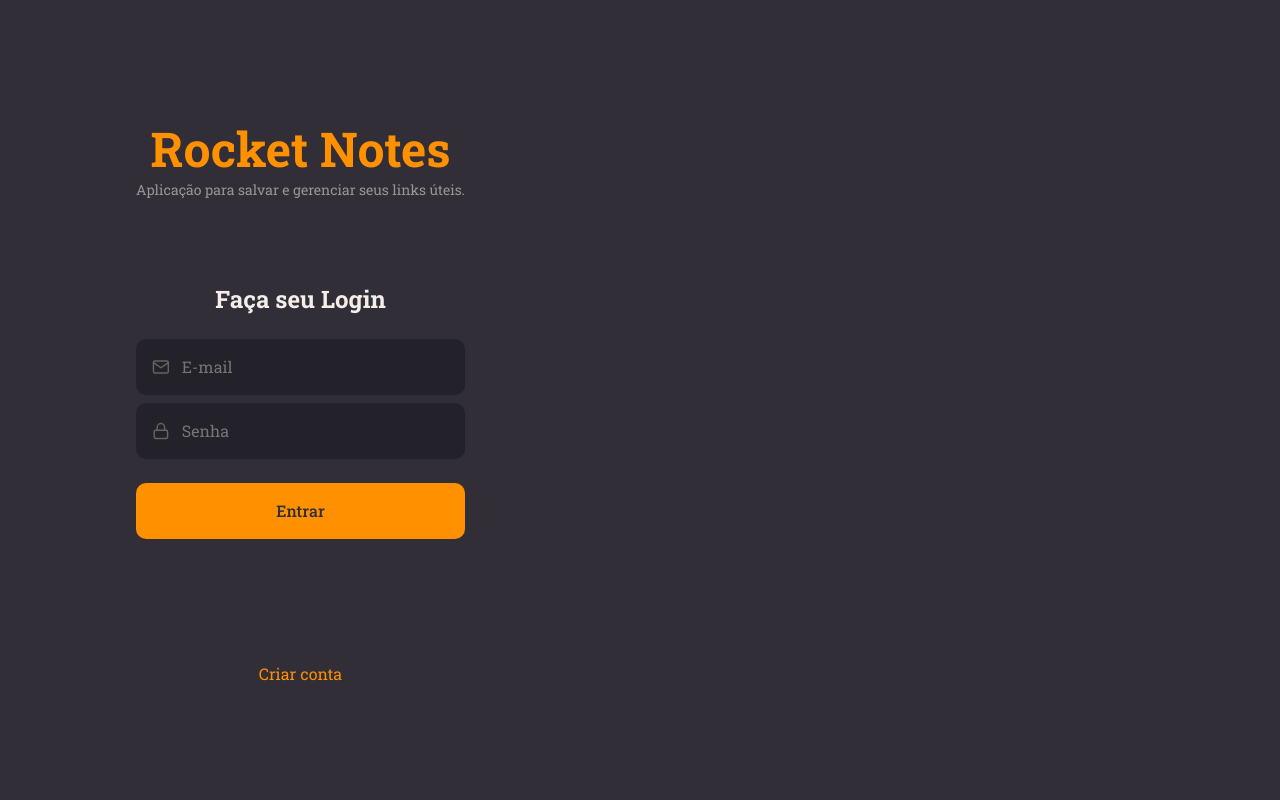
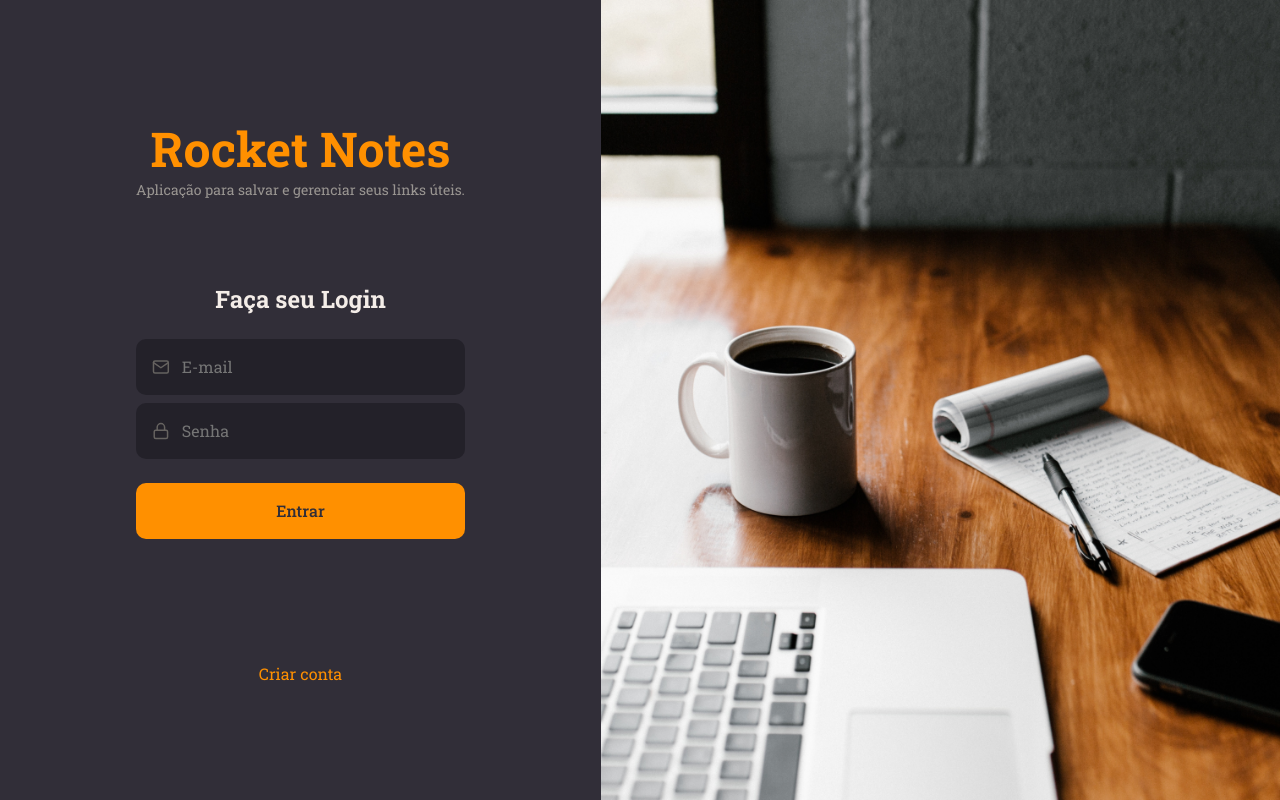
Before and after one commit to FelpsSousa/rocketnotes, a React (Vite) app in the folder frontend/rocketnotes/: page / in a window 1280 px wide. Built offline with nearby package versions, Linux system fonts and the light colour scheme.

Commit message:
Utilizando imagens. Definindo imagem da tela LognIn.

```diff
--- a/frontend/rocketnotes/src/pages/SignIn/index.jsx
+++ b/frontend/rocketnotes/src/pages/SignIn/index.jsx
@@ -3,7 +3,7 @@
 import { Input } from '../../components/Input';
 import { Button } from '../../components/Button';
 
-import { Container, Form } from './styles';
+import { Container, Form, Background } from './styles';
 
 export function SignIn() {
 
@@ -29,8 +29,14 @@
 
         <Button title="Entrar" />
 
-        <a href="#">Criar conta</a>
+        <a href="#">
+          Criar conta
+        </a>
+
       </Form>
+
+      <Background/>
+
     </Container>
   );
 }
--- a/frontend/rocketnotes/src/pages/SignIn/styles.js
+++ b/frontend/rocketnotes/src/pages/SignIn/styles.js
@@ -1,4 +1,5 @@
 import styled from 'styled-components';
+import backgroundImg from '../../assets/background.png';
 
 export const Container = styled.div`
 
@@ -40,3 +41,10 @@
     color: ${({ theme }) => theme.COLORS.ORANGE};
   }
 `;
+
+export const Background = styled.div`
+
+  flex: 1;
+  background: url(${backgroundImg}) no-repeat center center;
+  background-size: cover;
+`;
```
Also changed, not shown: frontend/rocketnotes/src/assets/background.png (added).
